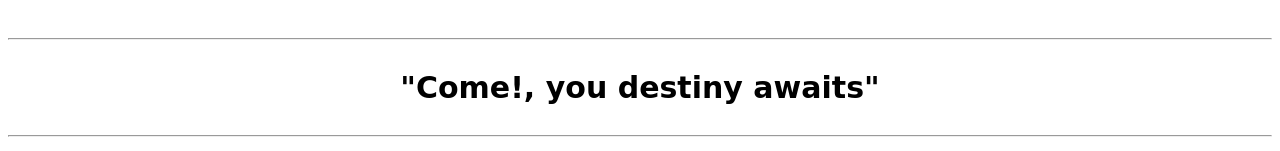
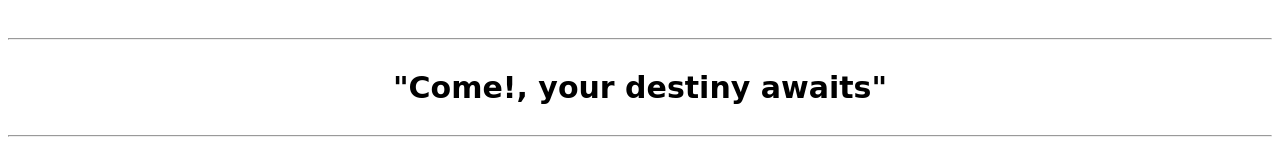
Before and after one commit to orasa/my_shop, a website: page client/shopwindow.html in a window 1280 px wide. Shown: the part 182-333 px from the top of the page. Drawn offline with Linux system fonts and the light colour scheme.

Commit message:
fixed typo

```diff
--- a/client/shopwindow.html
+++ b/client/shopwindow.html
@@ -11,7 +11,7 @@
         <h1>A Hero's Hub</h1>
         <h5>GENERAL STORE</h5>
         <hr>
-        <h3>"Come!, you destiny awaits"</h3>
+        <h3>"Come!, your destiny awaits"</h3>
         <hr>
       </div>
 
```
